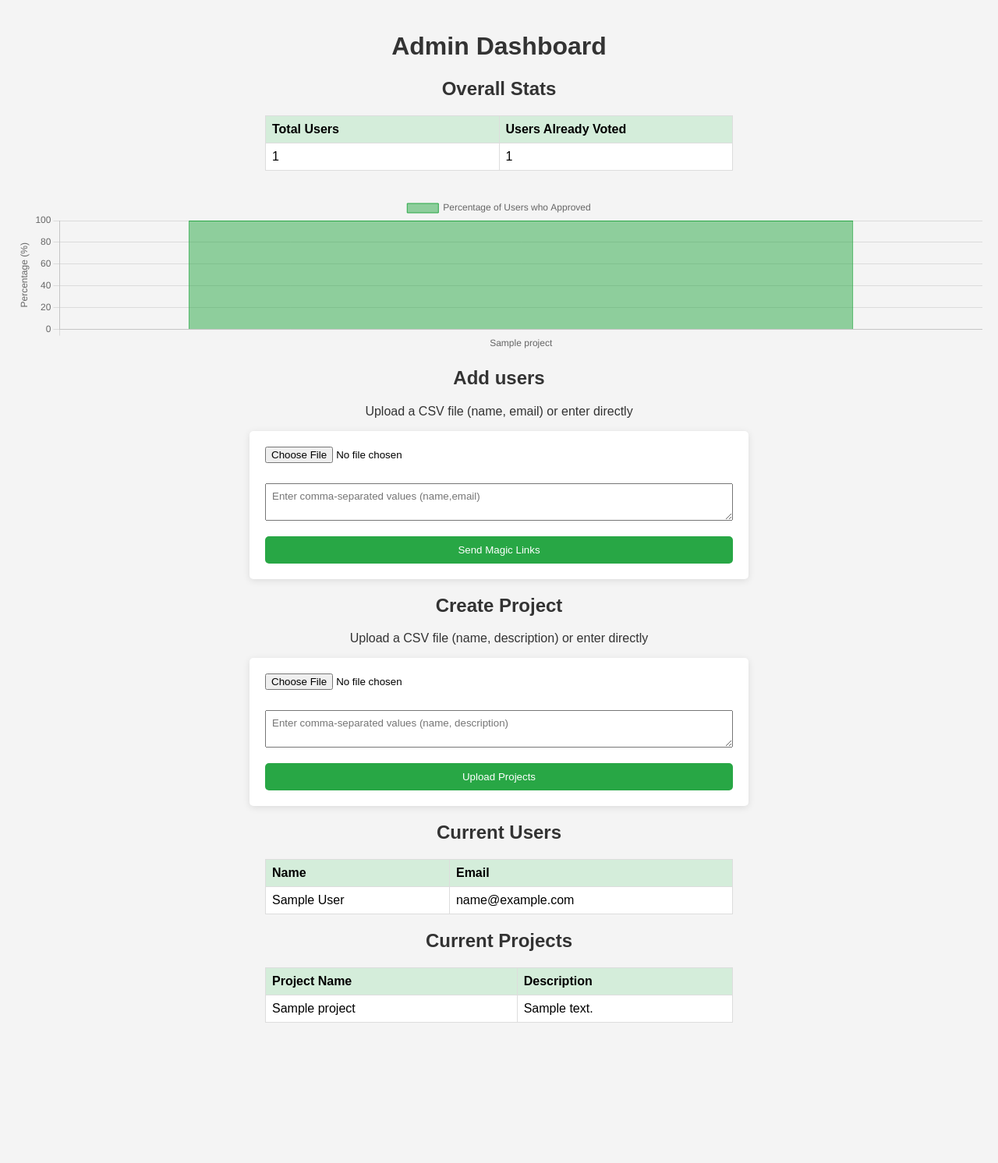
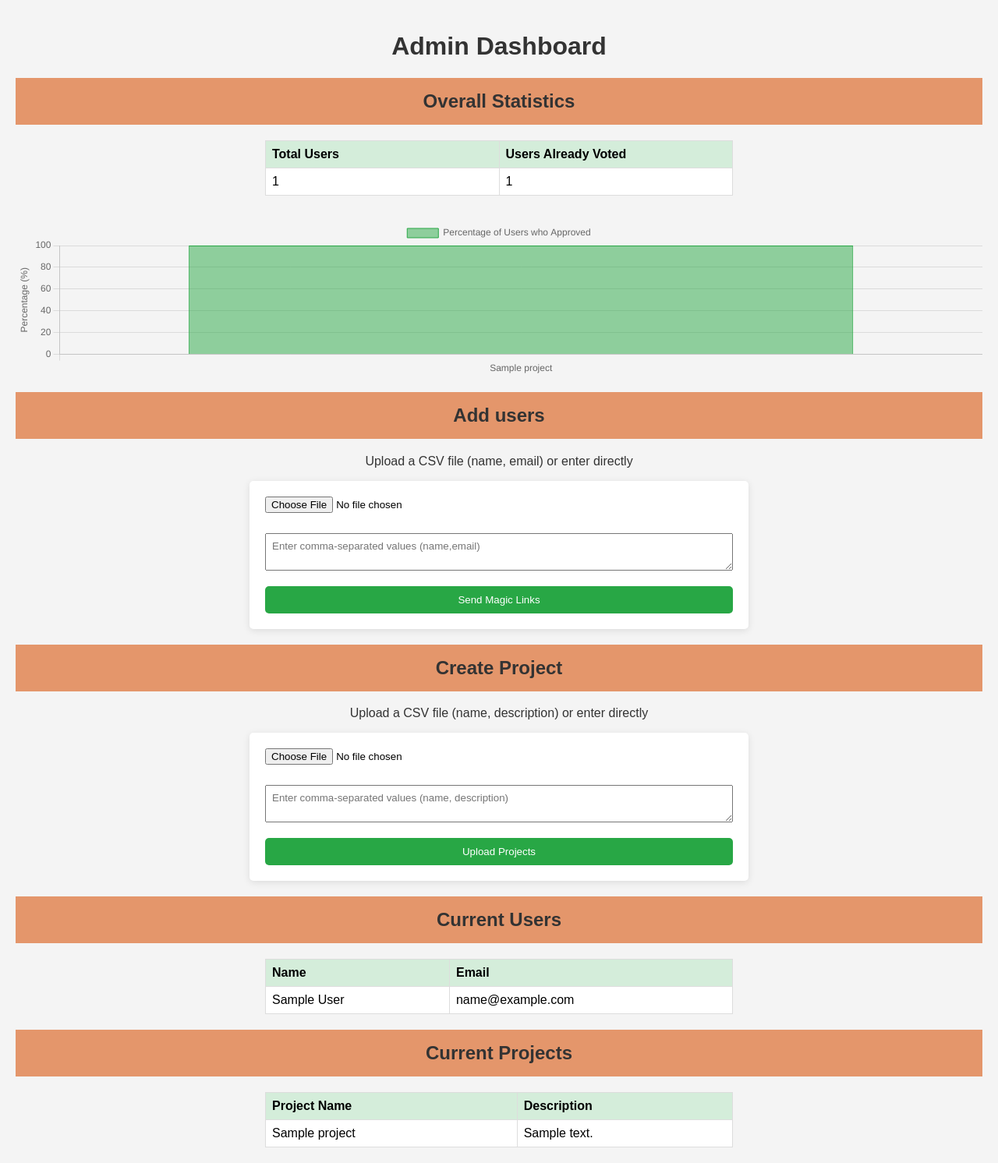
Before and after one commit to Devanshshah1309/participatory-budgeting, a Flask app: page /admin in a window 1280 px wide. Shown: the whole page at 78% size. Before the commit the page ends 1312 px from the top, so only its background shows below. Run offline with Flask 3, Linux system fonts and the light colour scheme; tables that the repository leaves empty hold one stand-in row (values such as "Sample post").

Commit message:
Beautify

```diff
--- a/app/static/styles.css
+++ b/app/static/styles.css
@@ -76,3 +76,10 @@ th {
 td {
   background-color: #fff;
 }
+.orange {
+  background-color: rgb(222, 111, 50, 0.7);
+  padding: 1rem;
+}
+.yellow {
+  background-color: #1299a9;
+}
--- a/app/templates/admin.html
+++ b/app/templates/admin.html
@@ -11,7 +11,7 @@
   </head>
   <body>
     <h1>Admin Dashboard</h1>
-    <h2>Overall Stats</h2>
+    <h2 class="orange">Overall Statistics</h2>
     <table style="margin-bottom: 2rem">
       <thead>
         <tr>
@@ -62,7 +62,7 @@
         },
       });
     </script>
-    <h2>Add users</h2>
+    <h2 class="orange">Add users</h2>
     <p>Upload a CSV file (name, email) or enter directly</p>
     <form method="POST" enctype="multipart/form-data">
       <input type="file" name="file" accept=".csv" />
@@ -74,7 +74,7 @@
         Send Magic Links
       </button>
     </form>
-    <h2>Create Project</h2>
+    <h2 class="orange">Create Project</h2>
     <p>Upload a CSV file (name, description) or enter directly</p>
     <form method="POST" enctype="multipart/form-data">
       <input type="file" name="project_file" accept=".csv" />
@@ -93,7 +93,7 @@
       {% endfor %}
     </ul>
     {% endif %} {% endwith %}
-    <h2>Current Users</h2>
+    <h2 class="orange">Current Users</h2>
     <table>
       <thead>
         <tr>
@@ -111,7 +111,7 @@
       </tbody>
     </table>
 
-    <h2>Current Projects</h2>
+    <h2 class="orange">Current Projects</h2>
     <table>
       <thead>
         <tr>
```
